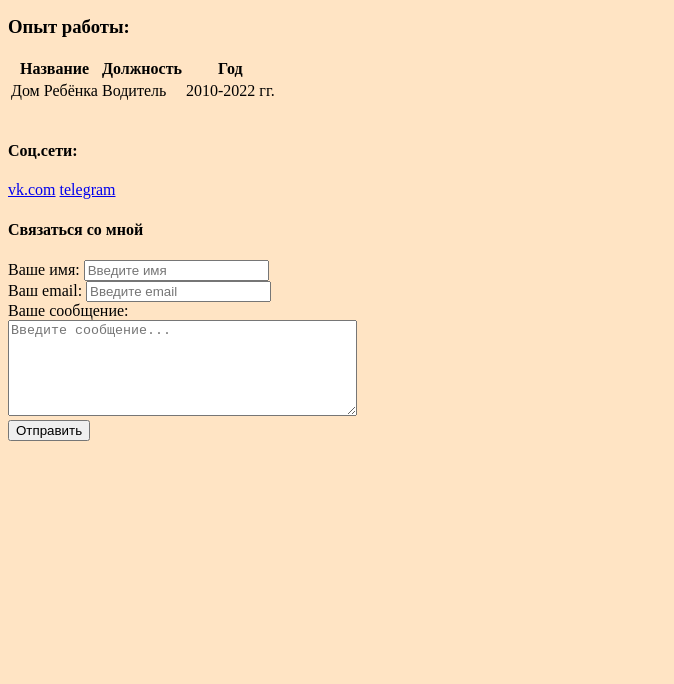
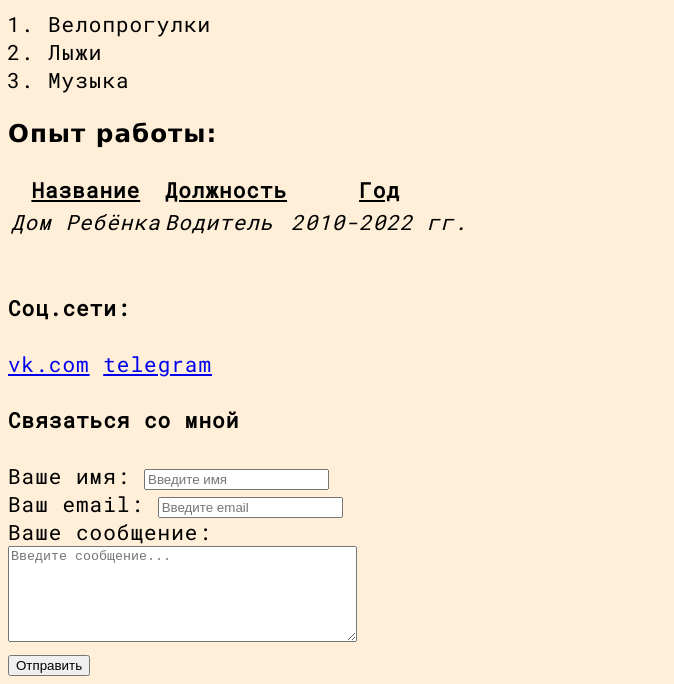
Before and after one commit to StepanZubin/ResultSchool, a plain HTML site: page ZUBIN-RESUME/index.html in a window 1280 px wide. Shown: the part 507-1191 px from the top of the page, without its empty margins (0-674 px from the left). Before the commit the page ends 956 px from the top, so only its background shows below. Drawn offline with Linux system fonts and the light colour scheme.

Commit message:
add textCSS in Resume

```diff
--- a/CSS_course/01_selectors.css
+++ b/CSS_course/01_selectors.css
@@ -1,6 +1,6 @@
 /* Уникальный селектор */
 * {
-    font-style: oblique; /* шрифт на всей странице: "oblique" */
+    /*font-style: oblique; /* шрифт на всей странице: "oblique" */
 }
 
 /* Tag Name (селектор по имени)*/
@@ -16,7 +16,7 @@ body {
 
 /* селектор от родительского тега к дочернему */
 .card p {
-    font-size: 25px;
+    /* font-size: 25px; */
 }
 
 /* Id (селектор по id */
--- /dev/null
+++ b/CSS_course/02_fonts.css
@@ -0,0 +1,20 @@
+
+@import url('https://fonts.googleapis.com/css2?family=Roboto&display=swap');
+body {
+    /*font-family: Verdana, 'Geneva', sans-serif; /* шрифт */
+    font-family: 'Roboto', sans-serif; /* шрифт */
+    font-size: 25px; /* размер шрифта */
+    line-height: 1.1em; /* можно 25px */
+    font-weight: normal; /* выделение шрифта (м-но цифрами: 400=normal, 900=bold)*/
+    /* text-decoration: underline; /* декорация для текста */
+    /* font-style: italic; /* наклонный текст */
+    /* letter-spacing: 5px; /* расстояние м-у символами */
+    /* word-spacing: 20px; /* расстояние м-у словами */
+}
+
+/* можно и так */
+/* .css p {
+    font-family: Verdana;
+    font-size: 20px;
+    font-weight: bold;
+}  */
--- a/ZUBIN-RESUME/styles.css
+++ b/ZUBIN-RESUME/styles.css
@@ -1,5 +1,24 @@
+
+@import url('https://fonts.googleapis.com/css2?family=Roboto+Condensed:ital@0;1&family=Roboto+Mono&family=Source+Sans+Pro&display=swap');
 body {
-    background-color: bisque;
+    font-family: 'Roboto Mono', 'Arial', 'Helvetica', sans-serif;
+    font-size: 21px;
+    font-weight: 400;
+    letter-spacing: 1px;
+    /* word-spacing: 4px; */
+    background: rgb(255, 239, 216);
+}
+
+h3 {
+    font-family: 'Lucida Sans', 'Lucida Sans Regular', 'Lucida Grande', 'Lucida Sans Unicode', Geneva, Verdana, sans-serif;
+}
+
+thead tr{
+    text-decoration-line: underline;
+}
+
+tbody tr {
+    font-style: oblique;
 }
 
 h1 {
```
Also changed, not shown: CSS_course/index.html (+1 -0 lines).
